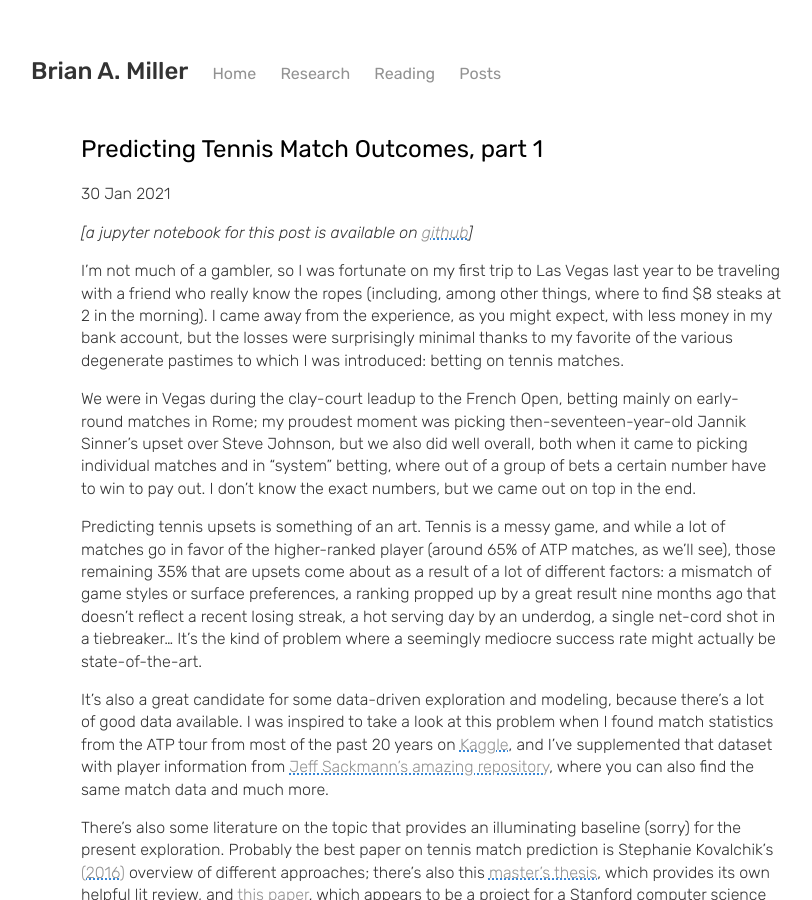
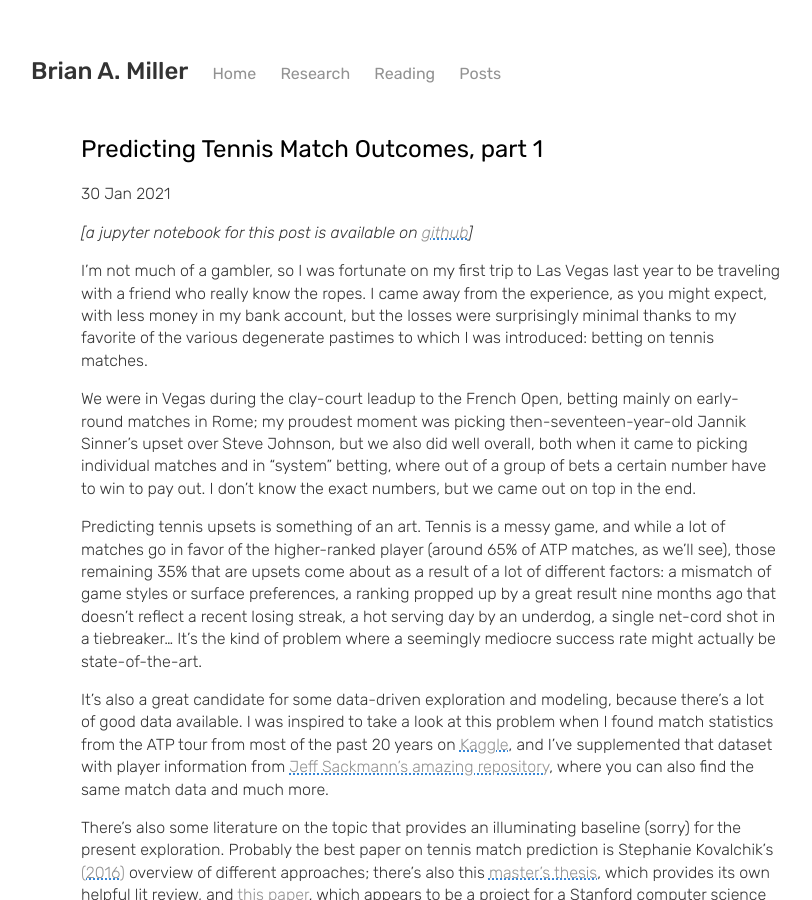
Before and after one commit to bmill42/bmill42.github.io, a Jekyll site: the page built from _posts/2021-01-30-tennis-predictions.md, in a window 1280 px wide and 900 px high. Shown: the whole window, without its empty margins (169-981 px from the left). Built offline with Jekyll 4.4.1, drawn with Linux system fonts in a browser that asks for light colours.

Commit message:
cleaning up blog post

```diff
--- a/_posts/2021-01-30-tennis-predictions.md
+++ b/_posts/2021-01-30-tennis-predictions.md
@@ -6,7 +6,7 @@
 
 _[a jupyter notebook for this post is available on [github](https://github.com/bmill42/Tennis-Analytics)]_
 
-I'm not much of a gambler, so I was fortunate on my first trip to Las Vegas last year to be traveling with a friend who really know the ropes (including, among other things, where to find $8 steaks at 2 in the morning). I came away from the experience, as you might expect, with less money in my bank account, but the losses were  surprisingly minimal thanks to my favorite of the various degenerate pastimes to which I was introduced: betting on tennis matches.
+I'm not much of a gambler, so I was fortunate on my first trip to Las Vegas last year to be traveling with a friend who really know the ropes. I came away from the experience, as you might expect, with less money in my bank account, but the losses were  surprisingly minimal thanks to my favorite of the various degenerate pastimes to which I was introduced: betting on tennis matches.
 
 We were in Vegas during the clay-court leadup to the French Open, betting mainly on early-round matches in Rome; my proudest moment was picking then-seventeen-year-old Jannik Sinner's upset over Steve Johnson, but we also did well overall, both when it came to picking individual matches and in "system" betting, where out of a group of bets a certain number have to win to pay out. I don't know the exact numbers, but we came out on top in the end.
 
```
